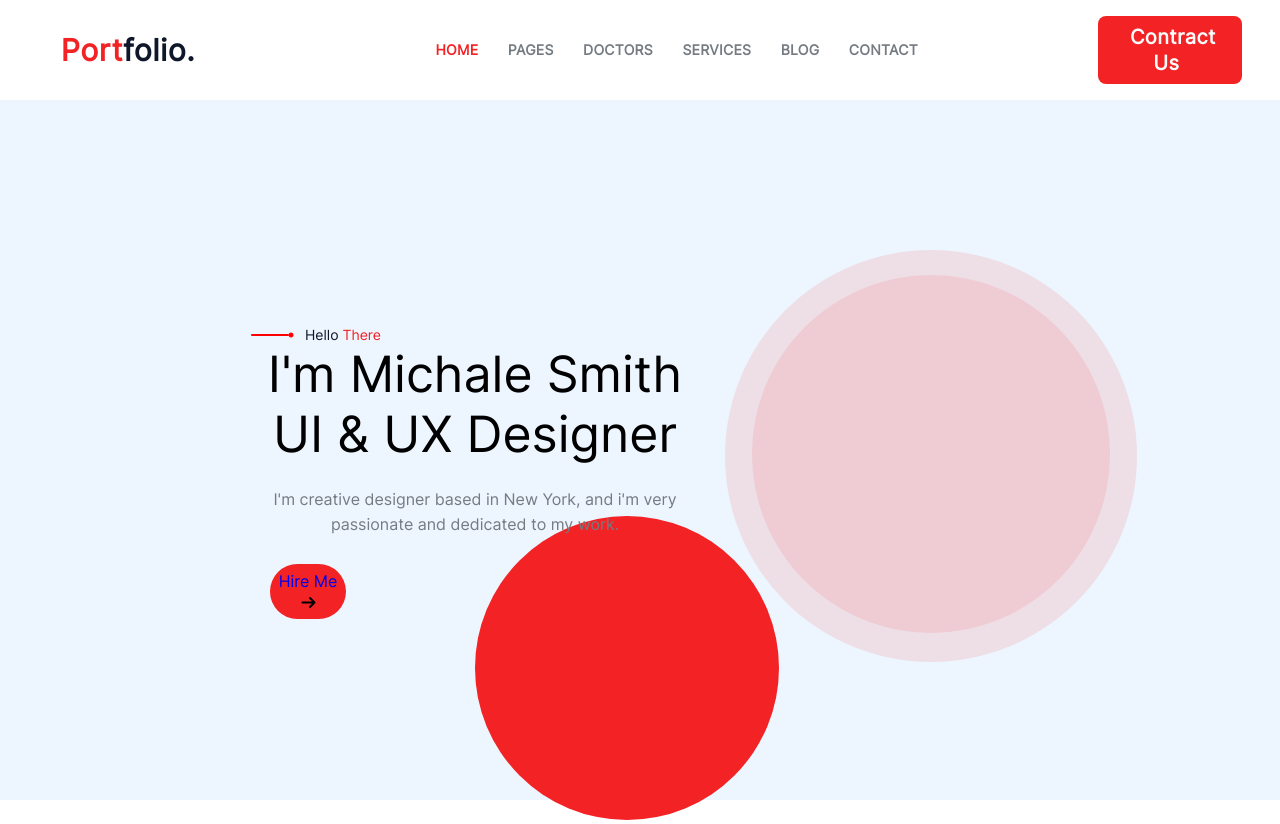
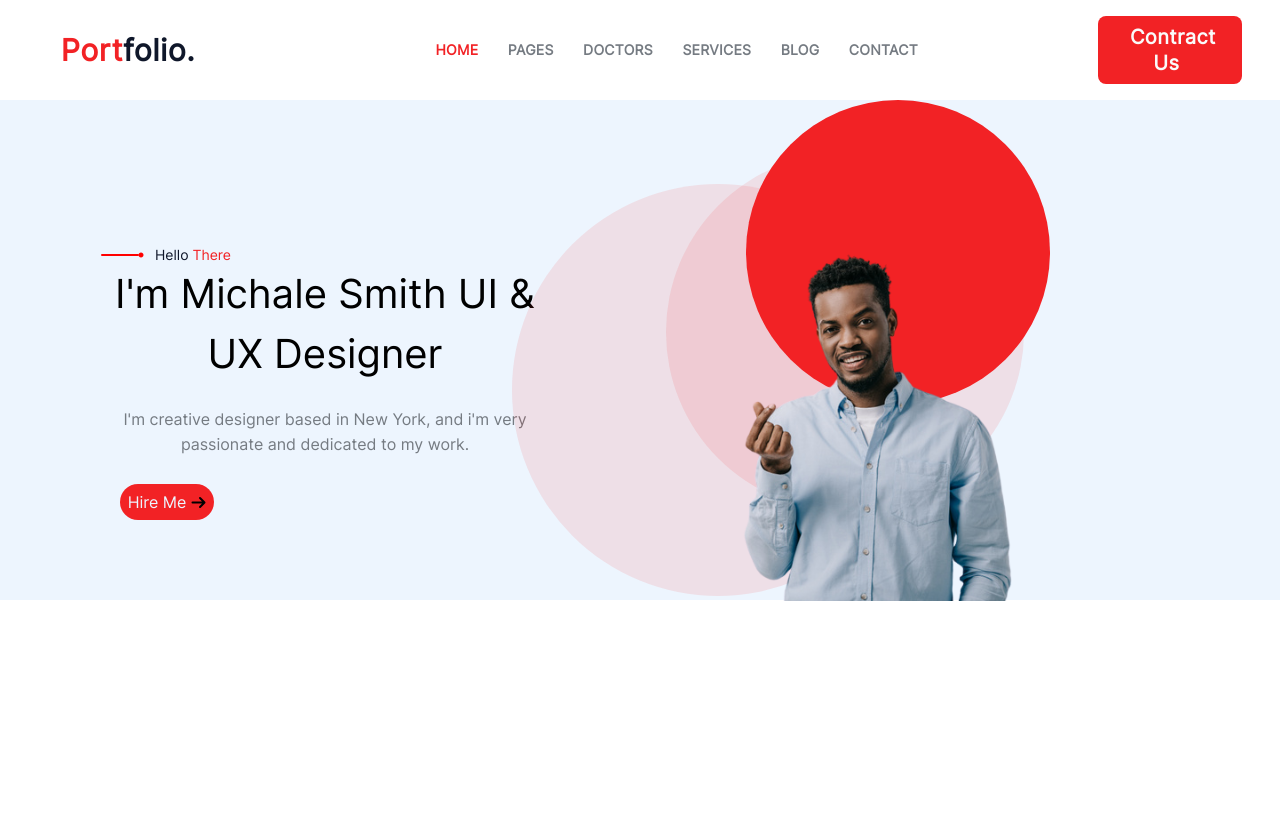
Before and after one commit to MaximeYene/SecondPortfolio, a plain HTML site: page index.html in a window 1280 px wide. After the commit the page ends 800 px from the top, so only its background shows below. Drawn offline with Linux system fonts and the light colour scheme.

Commit message:
feat:Added first block

```diff
--- a/assets/css/portfolio2.css
+++ b/assets/css/portfolio2.css
@@ -1,21 +1,27 @@
-@font-face {
+@font-face
+{
     font-family: Inter;
     src: url(../fonts/Inter-Regular.ttf);
 }
+
 :root
 {
-    --primary-color:#EDF5FE;
-    --white-color:  #FAFAFA;
-    --primary-ruby-Red-color:#F22225;
-    --primary-mirage-color:#0F172A;
-    --primary-pureWhite-color:#FFFFFF;
+    --primary-color: #EDF5FE;
+    --white-color: #FAFAFA;
+    --primary-ruby-Red-color: #F22225;
+    --primary-mirage-color: #0F172A;
+    --primary-pureWhite-color: #FFFFFF;
 }
+
 body
 {
     font-family: Inter;
     padding: 0;
     margin: 0;
+    width: 100%;
+    overflow: hidden;
 }
+
 .navbar
 {
     display: inline-flex;
@@ -24,16 +30,19 @@ body
     width: 100%;
     height: 100px;
 }
+
 .navbar a
 {
     text-decoration: none;
 }
+
 .navbar-home
 {
     width: 20%;
     align-items: center;
     text-align: center;
 }
+
 .navbar-home a
 {
     font-size: 30px;
@@ -42,14 +51,17 @@ body
     letter-spacing: 0.02em;
     text-align: center;
 }
+
 .navbar-home-red
 {
     color: var(--primary-ruby-Red-color);
 }
+
 .navbar-home-black
 {
     color: var(--primary-mirage-color);
 }
+
 .navbar-list
 {
     display: flex;
@@ -58,10 +70,10 @@ body
     text-align: center;
 
 }
+
 .navbar-list a
 {
     color: #757B82;
-    ;
     margin: 0 1%;
     font-size: 14px;
     font-weight: 700;
@@ -69,11 +81,13 @@ body
     letter-spacing: 0.02em;
     transition: .5s;
 }
+
 .navbar-list a:hover,
 .navbar-list a.navbar-list-home
 {
     color: var(--primary-ruby-Red-color);
 }
+
 .navbar-join
 {
     width: 10%;
@@ -83,11 +97,13 @@ body
     text-align: center;
     background-color: var(--primary-ruby-Red-color);
 }
+
 .navbar-join:hover
 {
     background-color: var(--primary-mirage-color);
     transition: 2s;
 }
+
 .navbar-join a
 {
     color: var(--white-color);
@@ -98,38 +114,48 @@ body
     text-align: center;
     padding: 0 5%;
 }
+
 .navbar-join a:hover
 {
     color: var(--primary-ruby-Red-color);
 }
+
 .secondPart
 {
     width: 100%;
-    height: 700px;
+    height: 500px;
     background-color: #EDF5FE;
     display: flex;
+    justify-content: space-between;
+    flex-direction: row;
 }
+
 .secondPart-presentation
 {
-    width: 50%;
+    width: 40%;
+    height: auto;
 }
+
 .secondPart-presentation-hello
 {
     position: relative;
-    top: 200px;
-    left: 250px;
+    top: 120px;
+    left: 100px;
 }
+
 .secondPart-presentation-hello-svg1
 {
     position: relative;
     top: 15px;
 }
+
 .secondPart-presentation-hello-svg2
 {
     position: relative;
     bottom: 2px;
     right: 7px;
 }
+
 .secondPart-presentation-hello a
 {
     text-decoration: none;
@@ -138,30 +164,34 @@ body
     line-height: 17.20px;
     letter-spacing: 2%;
 }
+
 .secondPart-presentation-hello-firstchild
 {
     color: var(--primary-mirage-color);
 }
+
 .secondPart-presentation-hello-secondchild
 {
     color: var(--primary-ruby-Red-color);
 }
+
 .secondPart-presentation-text
 {
     position: relative;
-    top: 200px;
-    left: 250px;
+    top: 120px;
+    left: 100px;
     width: 450px;
     height: 200px;
     text-align: center;
 }
+
 .secondPart-presentation-text-function
 {
-    font-size: 50px;
+    font-size: 40px;
     font-weight: 500;
-    letter-spacing: 2%;
     line-height: 60px;
 }
+
 .secondPart-presentation-text-explication
 {
     color: #757B82;
@@ -170,41 +200,93 @@ body
     font-weight: 400;
     line-height: 25px;
 }
+
 .secondPart-presentation-hire
 {
     position: relative;
-    top: 220px;
-    left: 270px;
+    top: 140px;
+    left: 120px;
     background-color: var(--primary-ruby-Red-color);
-    width: 13%;
+    width: max-content;
     text-align: center;
     padding: 1.5%;
     border-radius: 50px;
 }
+.secondPart-presentation-hire:hover
+{
+    background-color: var(--primary-mirage-color);
+    transition: 1s;
+}
 .secondPart-presentation-hire a
 {
+    color: var(--primary-color);
     font-size: 16px;
     font-weight: 400;
     line-height: 20.61px;
     text-decoration: none;
+}
+.secondPart-presentation-hire a:hover
+{
+    color: var(--primary-ruby-Red-color);
+    transition: 1s;
 }
 .secondPart-presentation-hire svg
 {
     position: relative;
     top: 2.5px;
 }
+
+.secondPart-image
+{
+    width: 60%;
+    height: auto;
+    align-items: center;
+    position: relative;
+}
+
 .secondPart-image-tall
 {
-    position: relative;
-    top: 150px;
-    left: 250px;
+    position: absolute;
+    bottom: 0;
+    z-index: 1;
 }
-.secondPart-image-medium
+
+.secondPart-image-middle
 {
-    position: relative;
-    top: 120.5px;
-    right: 140px;
-}.secondPart-image-medium-low
+    position: absolute;
+    bottom: 17%;
+    left: 20%;
+    z-index: 2;
+    background-color: ;
+}
+
+.secondPart-image-low
 {
-    position: relative;
+    position: absolute;
+    right: 30%;
+    z-index: 10;
 }
+.secondPart-image img
+{
+    position: absolute;
+    width: 540px;
+    top: 140px;
+    height: auto;
+    z-index: 20;
+}
+
+@media only screen and (max-width:600px)
+{
+    .secondPart {
+        flex-direction: column;
+    }
+
+    .secondPart-presentation,
+    .secondPart-image {
+        width: 100%;
+    }
+
+    .navbar-list {
+        display: none;
+    }
+}
--- a/index.html
+++ b/index.html
@@ -44,8 +44,9 @@
             </div>
             <div class="secondPart-image">
                 <span class="secondPart-image-tall"><svg xmlns="http://www.w3.org/2000/svg" width="412" height="412" viewBox="0 0 16 16"><g transform="rotate(90 8 8)"><circle cx="8" cy="8" r="8" fill="rgba(242, 34, 37, 0.10196078431372549)"/></g></svg></span>
-                <span class="secondPart-image-medium"><svg xmlns="http://www.w3.org/2000/svg" width="358" height="358" viewBox="0 0 16 16"><g transform="rotate(90 8 8)"><circle cx="8" cy="8" r="8" fill="rgba(242, 34, 37, 0.10196078431372549)"/></g></svg></span>
-                <span class="secondPart-image-low"><svg xmlns="http://www.w3.org/2000/svg" width="304" height="304" viewBox="0 0 16 16"><g transform="rotate(90 8 8)"><circle cx="8" cy="8" r="8" fill="#f22225"/></g></svg></span>
+                <span class="secondPart-image-middle"><svg xmlns="http://www.w3.org/2000/svg" width="358" height="358" viewBox="0 0 16 16"><g transform="rotate(90 8 8)"><circle cx="8" cy="8" r="8" fill="rgba(242, 34, 37, 0.10196078431372549)"/></g></svg></span>
+               <span class="secondPart-image-low"><svg xmlns="http://www.w3.org/2000/svg" width="304" height="304" viewBox="0 0 16 16"><g transform="rotate(90 8 8)"><circle cx="8" cy="8" r="8" fill="#f22225"/></g></svg></span>
+                <img src="assets/image/image1-removebg-preview.png">
             </div>
         </div>
     </body>
```
Also changed, not shown: assets/image/image1-removebg-preview.png (added), assets/image/image1Canva.png (added).
